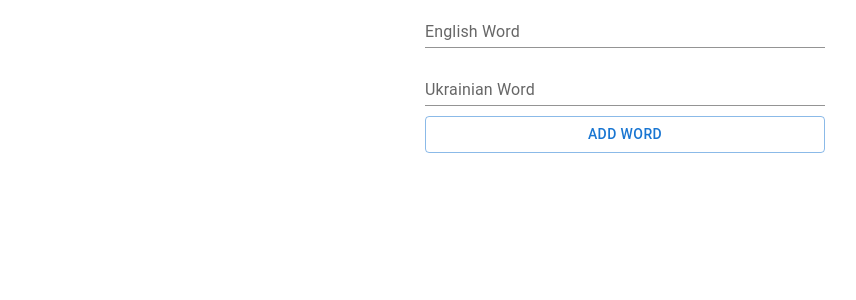
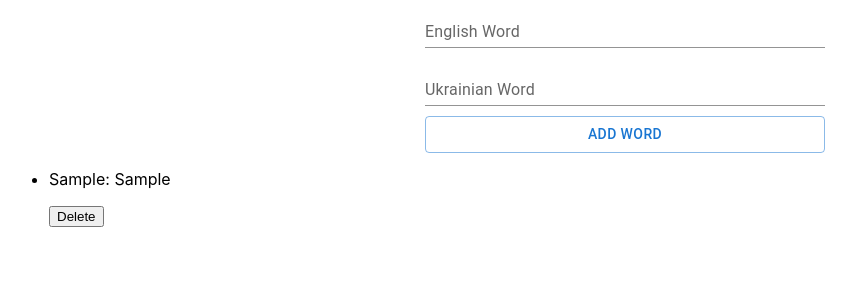
Before and after one commit to Teslyak/practice-english-app, a React (Create React App) app: page / in a window 1280 px wide. Both pictures are taken after typing "Sample", "Sample" into the empty fields and a click on the button "ADD WORD". Shown: the top 300 px of the page, without its empty margins (15-871 px from the left). Built offline with nearby package versions, Linux system fonts and the light colour scheme.

Commit message:
words list component added

```diff
--- a/src/components/App.jsx
+++ b/src/components/App.jsx
@@ -1,6 +1,7 @@
 import { Component } from 'react';
 import { AddWordForm } from './AddWordForm/AddWordForm';
 import { Container } from '@mui/material';
+import { WordsList } from './WordsList/WordsList';
 
 export class App extends Component {
   state = {
@@ -13,10 +14,20 @@ export class App extends Component {
     }));
   };
 
+  handleDeleteWord = id => {
+    this.setState(prevState => ({
+      words: prevState.words.filter(word => word.id !== id),
+    }));
+  };
+
   render() {
     return (
       <Container maxWidth="xl">
         <AddWordForm addNewWord={this.addWord} />
+        <WordsList
+          words={this.state.words}
+          onDeleteWord={this.handleDeleteWord}
+        />
       </Container>
     );
   }
--- /dev/null
+++ b/src/components/WordsList/WordsList.jsx
@@ -0,0 +1,17 @@
+import React from 'react';
+import { WordsListItem } from './WordsListItem';
+
+export const WordsList = ({ words, onDeleteWord }) => {
+  return (
+    <ul>
+      {words.map(word => (
+        <WordsListItem
+          key={word.id}
+          enWord={word.enWord}
+          ukWord={word.ukWord}
+          onDeleteWord={() => onDeleteWord(word.id)}
+        />
+      ))}
+    </ul>
+  );
+};
--- /dev/null
+++ b/src/components/WordsList/WordsListItem.jsx
@@ -0,0 +1,12 @@
+import React from 'react';
+
+export const WordsListItem = ({ enWord, ukWord, onDeleteWord }) => {
+  return (
+    <li>
+      <p>
+        {enWord}: {ukWord}
+      </p>
+      <button onClick={onDeleteWord}>Delete</button>
+    </li>
+  );
+};
```
